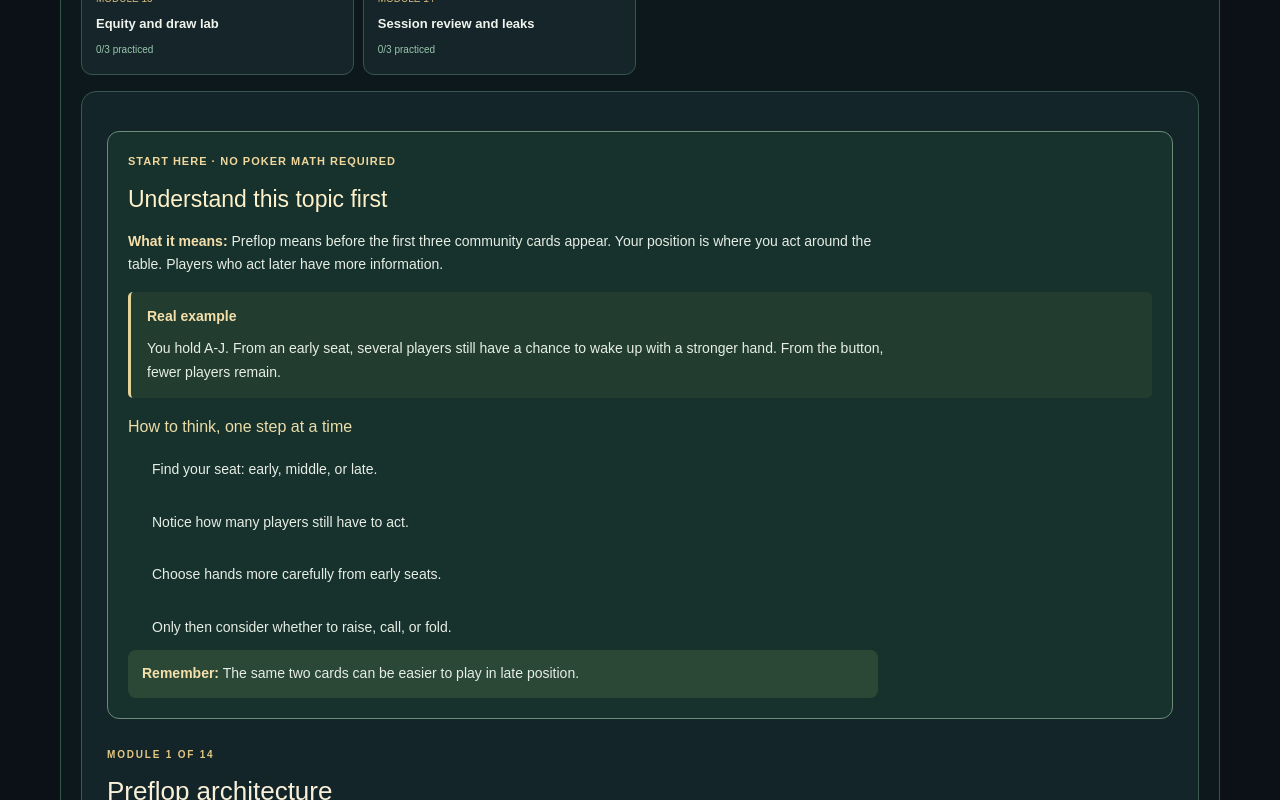
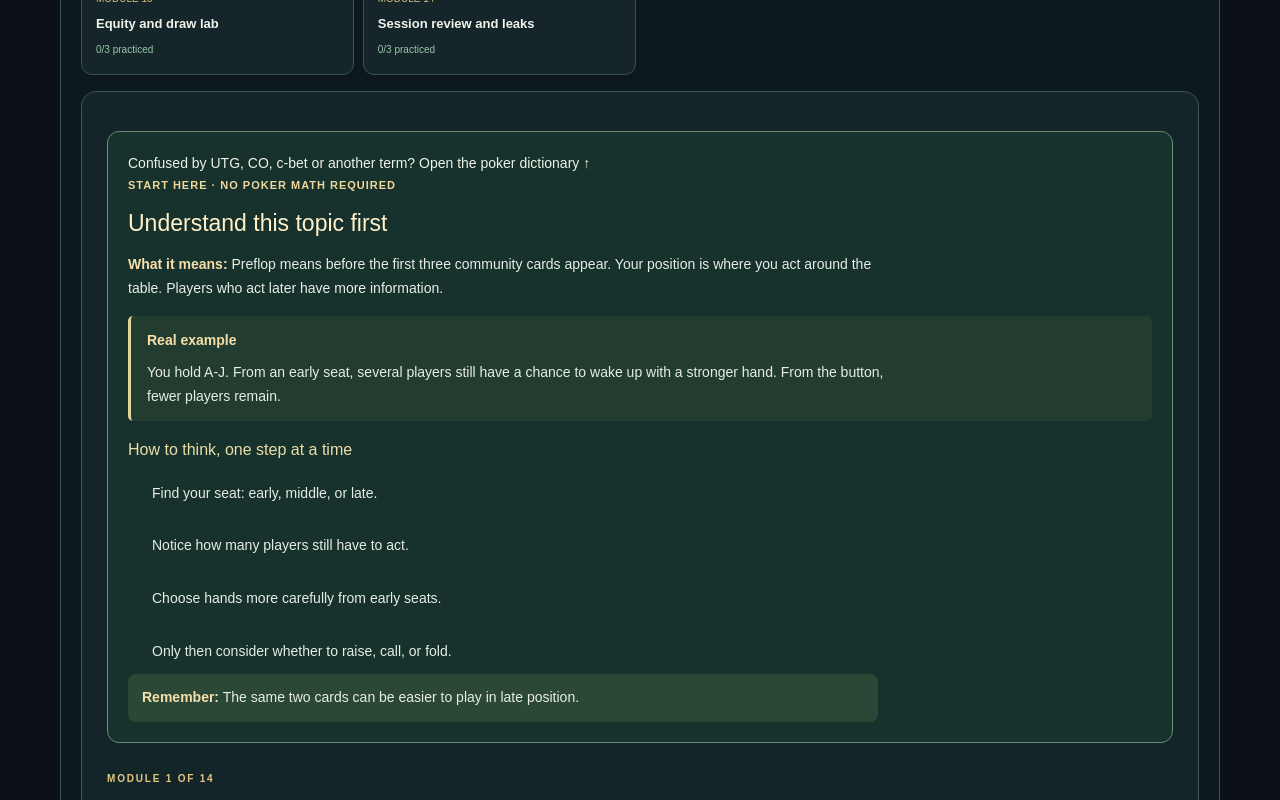
Before and after one commit to vendoraise-lang/Poker-software, a Next.js app: page /academy in a window 1280 px wide. Shown: the part 6620-7420 px from the top of the page. Built offline with nearby package versions, Linux system fonts and the light colour scheme.

Commit message:
Add one-click beginner poker dictionary access from every strategy module

```diff
--- a/components/AdvancedAcademy.tsx
+++ b/components/AdvancedAcademy.tsx
@@ -43,7 +43,7 @@ export default function AdvancedAcademy(){
 <div className="advanced-study-goal"><small>PERSONAL STUDY PATH</small><h3>{completed.filter(Boolean).length} / {advancedUnits.length} modules complete</h3><p>{count} / {total} decisions practiced · {count?Math.round(right/count*100):0}% accuracy</p><div className="advanced-progress-rail"><i style={{width:`${progressPercent}%`}}/></div><button onClick={()=>navigateToModule(recommended<0?0:recommended)} disabled={!ready}>Continue my course →</button></div>
 <div className="advanced-review-goal"><small>WEAKNESS REVIEW</small><h3>{mistakes.length} missed decisions</h3><p>Repeat your mistakes after reading the feedback. Use the review to understand the reason, not memorize the option.</p><button disabled={!mistakes.length} onClick={retryMissed}>Retry missed questions →</button></div>
 </div><div className="advanced-track">{advancedUnits.map((m,i)=><button type="button" key={m.title} className={unit===i?"chosen":""} onClick={()=>navigateToModule(i)}><small>MODULE {String(i+1).padStart(2,"0")}</small><strong>{m.title}</strong><span>{m.drills.filter((_,j)=>answers[`${i}-${j}`]!==undefined).length}/{m.drills.length} practiced</span></button>)}</div>
- <div className="advanced-content" ref={contentRef} id="strategy-current-lesson" tabIndex={-1}>{unit===3&&<FlopBasics/>}<section className="beginner-guide"><span>START HERE · NO POKER MATH REQUIRED</span><h3>Understand this topic first</h3><p><b>What it means:</b> {guide.meaning}</p><div className="beginner-worked"><b>Real example</b><p>{guide.example}</p></div><h4>How to think, one step at a time</h4><ol>{guide.steps.map((step,i)=><li key={i}>{step}</li>)}</ol><p className="beginner-remember"><b>Remember:</b> {guide.remember}</p></section><header><span>MODULE {unit+1} OF {advancedUnits.length}</span><h3>{current.title}</h3><p>{current.focus}</p></header>
+ <div className="advanced-content" ref={contentRef} id="strategy-current-lesson" tabIndex={-1}>{unit===3&&<FlopBasics/>}<section className="beginner-guide"><a className="academy-glossary-link" href="#dictionary">Confused by UTG, CO, c-bet or another term? Open the poker dictionary ↑</a><span>START HERE · NO POKER MATH REQUIRED</span><h3>Understand this topic first</h3><p><b>What it means:</b> {guide.meaning}</p><div className="beginner-worked"><b>Real example</b><p>{guide.example}</p></div><h4>How to think, one step at a time</h4><ol>{guide.steps.map((step,i)=><li key={i}>{step}</li>)}</ol><p className="beginner-remember"><b>Remember:</b> {guide.remember}</p></section><header><span>MODULE {unit+1} OF {advancedUnits.length}</span><h3>{current.title}</h3><p>{current.focus}</p></header>
  {current.drills.map((d,j)=>{const key=`${unit}-${j}`,chosen=answers[key],shift=(unit*3+j*2+1)%d.options.length,ordered=d.options.map((_,k)=>(k+shift)%d.options.length);return <article className="advanced-question" key={key}><small>DECISION {j+1}</small><h4>{d.question}</h4><div className="advanced-answers">{ordered.map((k)=><button type="button" key={k} disabled={chosen!==undefined} onClick={()=>setAnswers(old=>({...old,[key]:k}))} className={chosen!==undefined&&k===d.correct?"right":chosen===k?"wrong":""}>{d.options[k]}</button>)}</div>{chosen!==undefined&&<div className="advanced-explainer"><strong>{chosen===d.correct?"Correct decision":"Review this idea"}</strong><p><b>Why this answer?</b> {d.explain}</p><p><b>What to remember:</b> {guide.remember}</p></div>}</article>})}
  <div className="advanced-mastery"><strong>Module accuracy: {current.drills.filter((_,j)=>answers[`${unit}-${j}`]===undefined).length===current.drills.length?"Not started":`${Math.round(current.drills.filter((d,j)=>answers[`${unit}-${j}`]===d.correct).length/Math.max(1,current.drills.filter((_,j)=>answers[`${unit}-${j}`]!==undefined).length)*100)}%`}</strong><button type="button" onClick={()=>setAnswers(previous=>Object.fromEntries(Object.entries(previous).filter(([key])=>!key.startsWith(`${unit}-`))))}>Retry module</button></div>
  <div className="advanced-next"><button disabled={unit===0} onClick={()=>navigateToModule(unit-1)}>← Previous module</button><button disabled={unit===advancedUnits.length-1} onClick={()=>navigateToModule(unit+1)}>Next module →</button></div></div>
```
